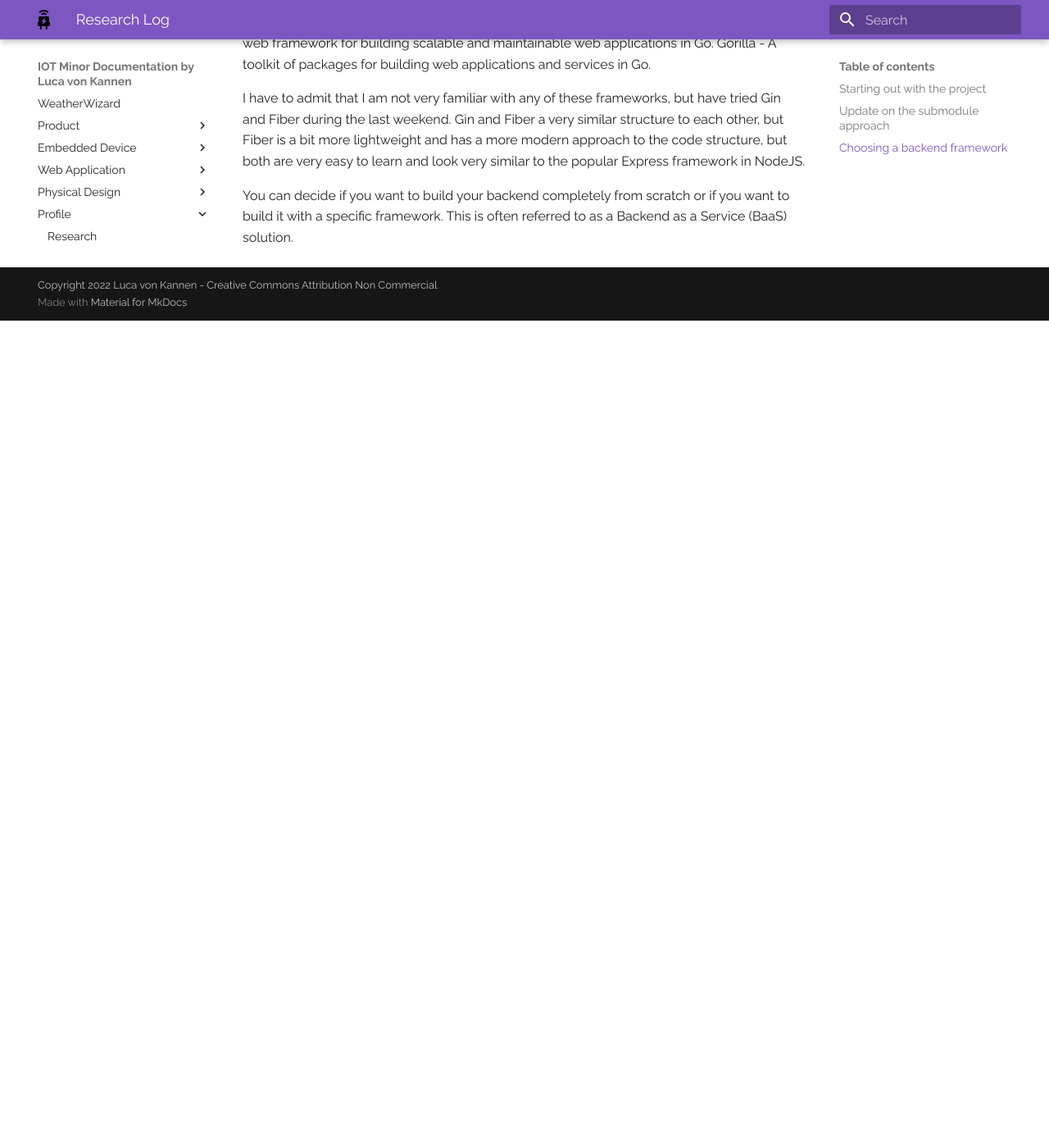
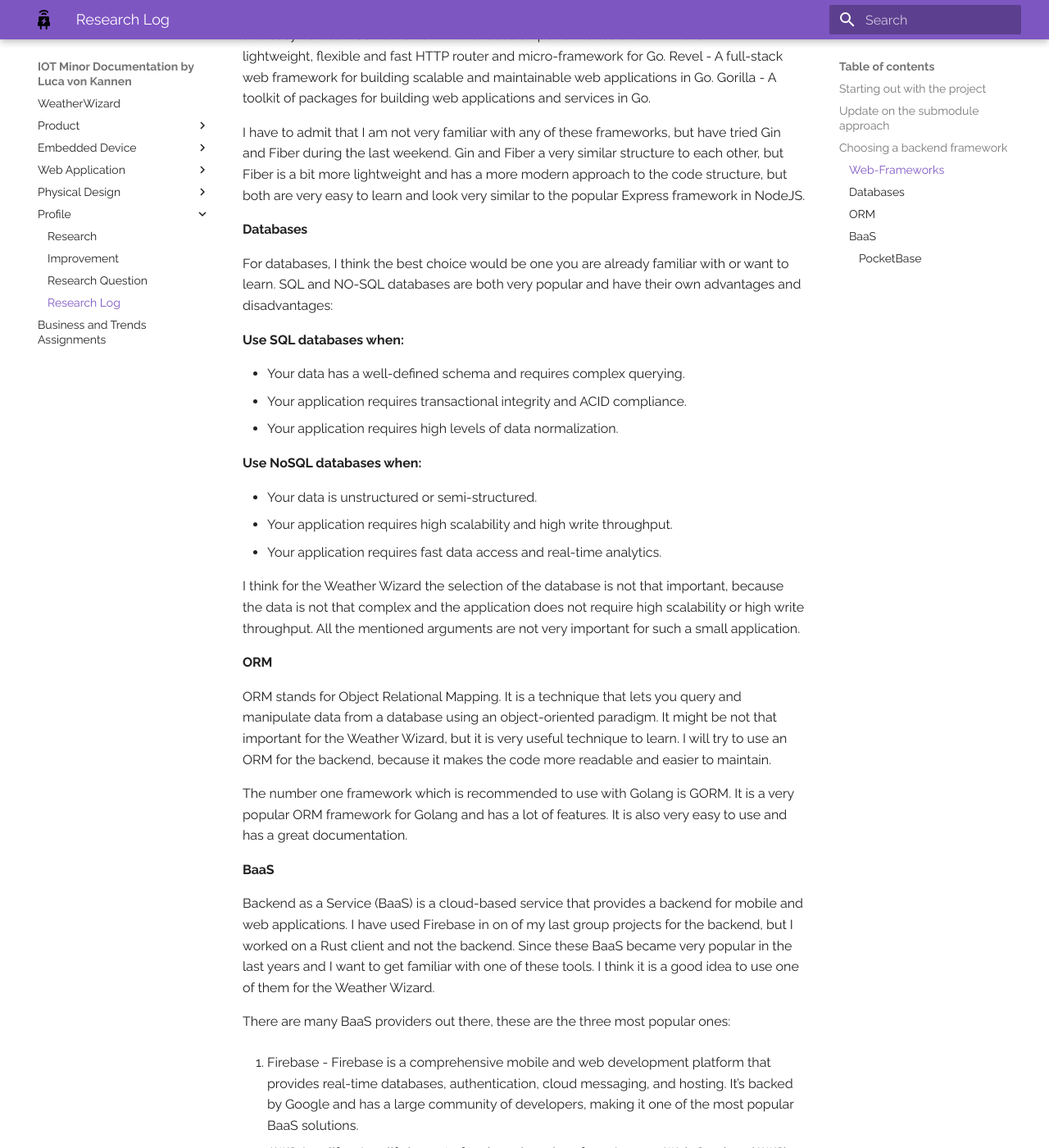
Before and after one commit to lv042/Weather-Wizard, an MkDocs documentation site: the page built from docs/research_log.md, in a window 1280 px wide and 1400 px high, scrolled down 1030 px. Shown: the whole window at 82% size. Built offline with MkDocs 1.6.1 and Material for MkDocs 9.7.7, drawn with Linux system fonts in a browser that asks for light colours; before the commit the page ends 1421 px from its top, so only the background shows below that; some of the changed text lies outside the part shown.

Commit message:
Updated research docs

```diff
--- a/docs/research_log.md
+++ b/docs/research_log.md
@@ -26,6 +26,8 @@
 
 During the last weekend, I also did some research on what backend frameworks to use with Golang. I found out that there are a lot of interesting solutions out there:
 
+#### Web-Frameworks
+
 To build a API with Golang, you can use the following frameworks:
 
 Gin - A lightweight and fast HTTP web framework with a focus on high performance.
@@ -39,6 +41,79 @@
 Gin and Fiber a very similar structure to each other, but Fiber is a bit more lightweight and has a more modern approach to the code structure, but both are very easy to learn and look
 very similar to the popular Express framework in NodeJS.
 
+#### Databases
+
+For databases, I think the best choice would be one you are already familiar with or want to learn. SQL and NO-SQL databases are both very popular and have their own advantages and disadvantages:
+
+__Use SQL databases when:__
+
+- Your data has a well-defined schema and requires complex querying.
+- Your application requires transactional integrity and ACID compliance.
+- Your application requires high levels of data normalization.
+
+__Use NoSQL databases when:__
+
+- Your data is unstructured or semi-structured.
+- Your application requires high scalability and high write throughput.
+- Your application requires fast data access and real-time analytics.
+
+I think for the Weather Wizard the selection of the database is not that important, because the data is not that complex and the application does not require high scalability or high write throughput. All the mentioned
+arguments are not very important for such a small application.
+
+
+#### ORM
+
+ORM stands for Object Relational Mapping. It is a technique that lets you query and manipulate data from a database using an object-oriented paradigm.
+It might be not that important for the Weather Wizard, but it is very useful technique to learn. I will try to use an ORM for the backend, because it makes the code more readable and easier to maintain.
+
+The number one framework which is recommended to use with Golang is GORM. It is a very popular ORM framework for Golang and has a lot of features. It is also very easy to use and has a great documentation.
+
+#### BaaS
+
+Backend as a Service (BaaS) is a cloud-based service that provides a backend for mobile and web applications. I have used Firebase in on of my last group projects for the backend, but I worked on a Rust client and not the backend. Since these BaaS became very popular in the last years
+and I want to get familiar with one of these tools. I think it is a good idea to use one of them for the Weather Wizard.
+
+There are many BaaS providers out there, these are the three most popular ones:
+
+1. Firebase - Firebase is a comprehensive mobile and web development platform that provides real-time databases, authentication, cloud messaging, and hosting. It's backed by Google and has a large community of developers, making it one of the most popular BaaS solutions.
+
+2. AWS Amplify - Amplify is a set of tools and services from Amazon Web Services (AWS) that simplifies the process of building scalable and secure cloud-powered mobile and web applications. It provides a wide range of features, including data storage, user authentication, APIs, and analytics.
+
+3. Parse - Parse is an open-source BaaS platform that provides APIs for data storage, user management, and push notifications. It's easy to set up and provides a flexible and customizable backend for mobile and web applications.
+
+Since our research project is a bit more small scale and I also want to focus on working with Golang, I think the following BaaS provider is the best choice for the Weather Wizard:
+
+##### PocketBase
+
+PocketBase is an open source solution which was founded in 2020 by a team of developers from the United States.
+
+These are the features of PocketBase, most of them are not that important for the Weather Wizard:
+
+- Compact size: PocketBase has a small size of approximately 15 MB, making it lightweight and easy to deploy [1].
+
+- API and SDK support: It offers complete API and SDK support for Dart and JavaScript, enabling developers to create database collections with ease [1].
+
+- Real-time operations: PocketBase supports real-time operations within the SDK and through a web API, which is beneficial for applications that require immediate data updates [1].
+
+- One-file backend: It allows developers to create a one-file backend with all the required functionalities, making it an efficient framework for various applications [2].
+
+- Security features: PocketBase provides SSL encryption to secure data transmissions, access controls to restrict data access, and backup and restore features to protect against data loss [3].
+
+- Integration with popular libraries and frameworks: It can be easily integrated with React, a popular JavaScript library for building user interfaces, and React Context for managing state across components [5].
+
+- Authentication and user management: PocketBase offers authentication features and user management capabilities, making it easier to secure and manage user access to applications [6].
+
+- Flexible hosting options: PocketBase can be hosted on various platforms, such as fly.io, providing flexibility in deployment and scaling [8].
+
+
+
+
+
+
+
+
+
+
 
 
 You can decide if you want
```
